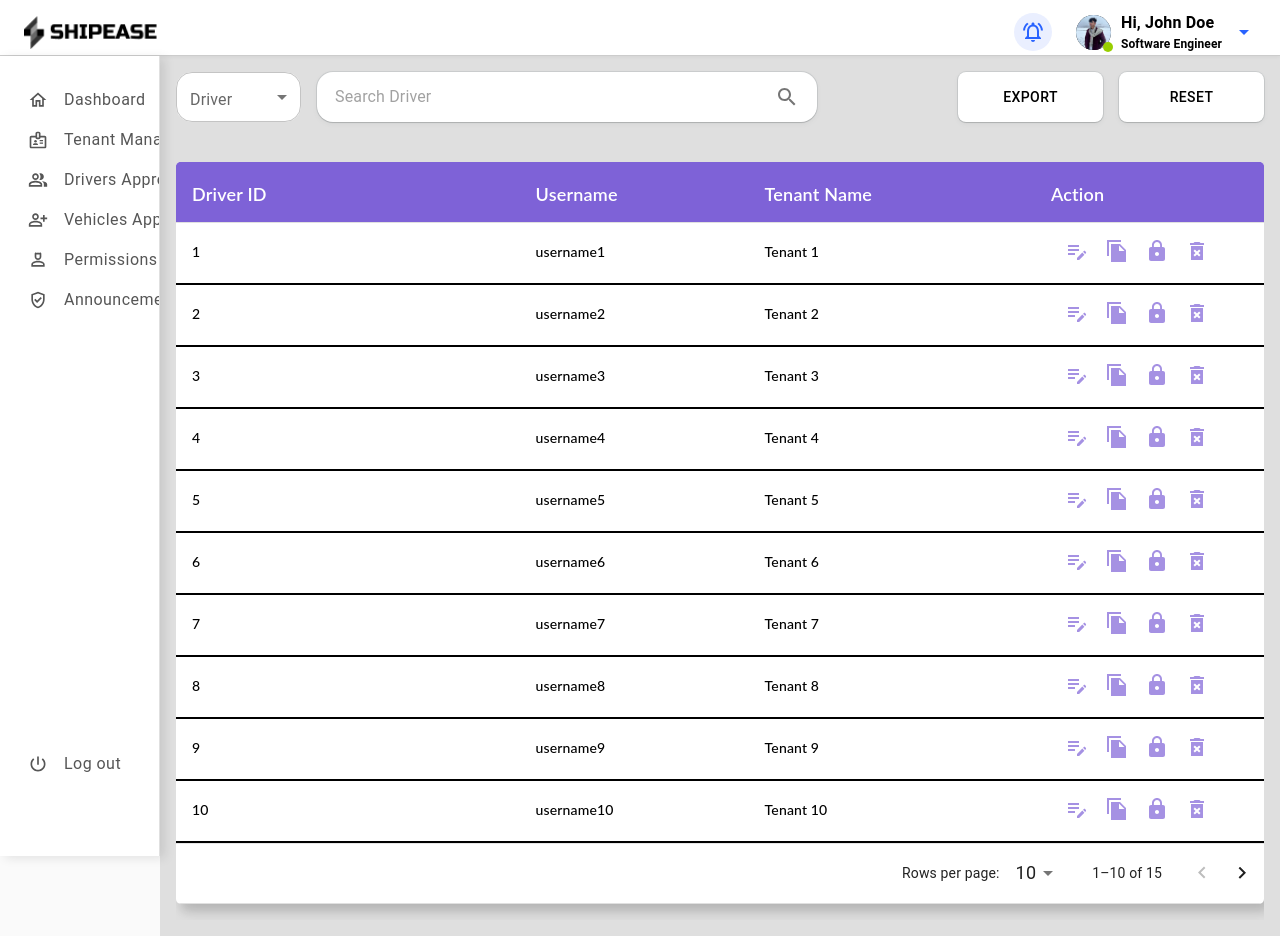
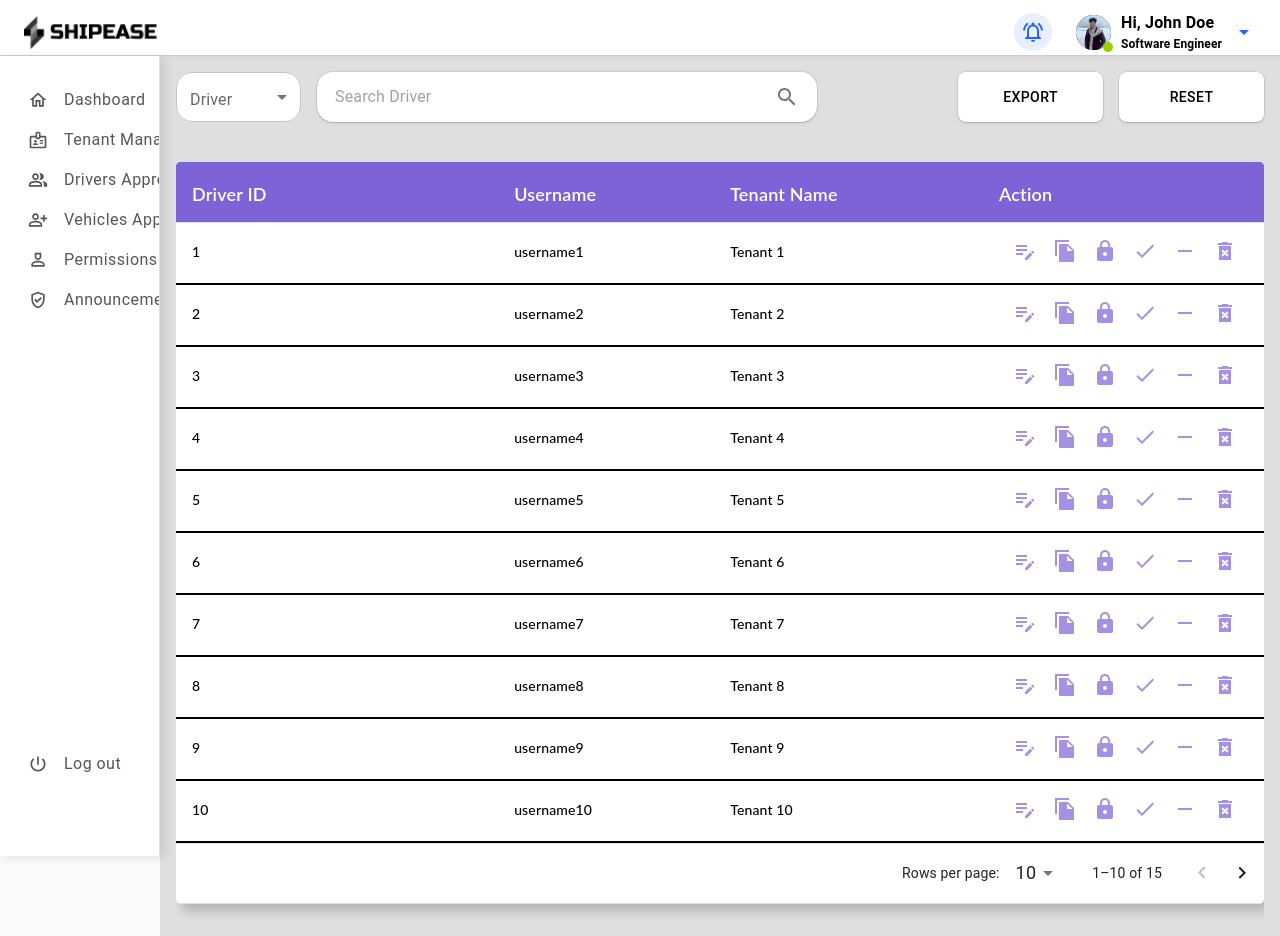
Before and after one commit to Final-Year-Project-ShipEase/shipease-frontend, a React (Create React App) app: page /approval/drivers in a window 1280 px wide. Built offline with nearby package versions, Linux system fonts and the light colour scheme.

Commit message:
FYP-21 Table Actions Adjusted

```diff
--- a/src/admin/pages/driversApproval/components/rolesActionColumn.jsx
+++ b/src/admin/pages/driversApproval/components/rolesActionColumn.jsx
@@ -4,6 +4,8 @@ import EditNoteIcon from '@mui/icons-material/EditNote';
 import FileCopySharpIcon from '@mui/icons-material/FileCopySharp';
 import LockIcon from '@mui/icons-material/Lock';
 import DeleteForeverSharpIcon from '@mui/icons-material/DeleteForeverSharp';
+import DoneOutlinedIcon from '@mui/icons-material/DoneOutlined';
+import RemoveOutlinedIcon from '@mui/icons-material/RemoveOutlined';
 
 const CustomIconButton = ({ children, onClick, color }) => {
   return (
@@ -64,7 +66,13 @@ const RolesActionColumn = ({ value }) => {
         onClick={handleLockClick}
         color={isLockClicked ? '#e196a3' : 'grey'}
       >
-        <LockIcon style={{ color: isLockClicked ? '#6B1137' : '#7E62D7B2' }} />
+        <LockIcon style={{ color: isLockClicked ? '#60B478' : '#7E62D7B2' }} />
+      </CustomIconButton>
+      <CustomIconButton>
+        <DoneOutlinedIcon style={{ color: '#7E62D7B2' }} />
+      </CustomIconButton>
+      <CustomIconButton>
+        <RemoveOutlinedIcon style={{ color: '#7E62D7B2' }} />
       </CustomIconButton>
       <CustomIconButton>
         <DeleteForeverSharpIcon
```
